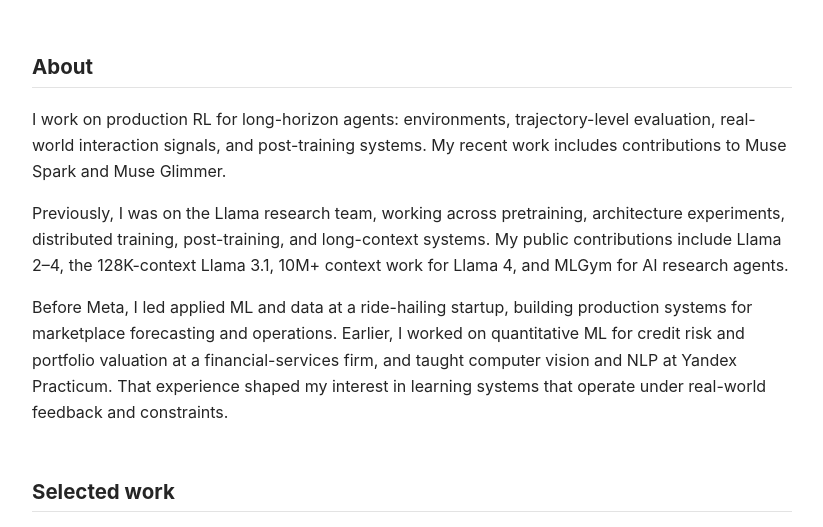
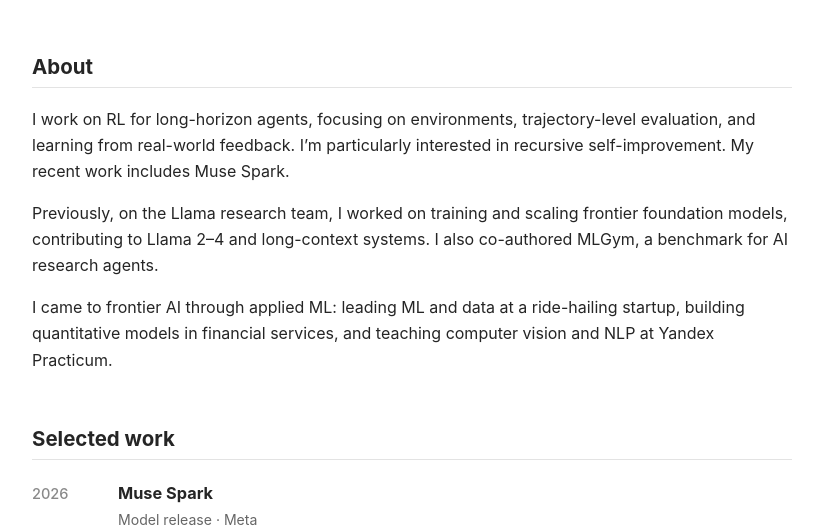
Before and after one commit to nikbsh/nikbsh.github.io, a plain HTML site: page index.html in a window 1280 px wide. Shown: the part 216-743 px from the top of the page, without its empty margins (228-1051 px from the left). Drawn offline with Linux system fonts and the light colour scheme.

Commit message:
Refine About section around agentic RL and RSI

```diff
--- a/index.html
+++ b/index.html
@@ -30,26 +30,21 @@
       <section aria-labelledby="about">
         <h2 id="about">About</h2>
         <p>
-          I work on production RL for long-horizon agents: environments,
-          trajectory-level evaluation, real-world interaction signals, and
-          post-training systems. My recent work includes contributions to Muse
-          Spark and Muse Glimmer.
+          I work on RL for long-horizon agents, focusing on environments,
+          trajectory-level evaluation, and learning from real-world feedback.
+          I’m particularly interested in recursive self-improvement. My recent
+          work includes Muse Spark.
         </p>
         <p>
-          Previously, I was on the Llama research team, working across
-          pretraining, architecture experiments, distributed training,
-          post-training, and long-context systems. My public contributions
-          include Llama 2–4, the 128K-context Llama 3.1, 10M+ context work for
-          Llama 4, and MLGym for AI research agents.
+          Previously, on the Llama research team, I worked on training and
+          scaling frontier foundation models, contributing to Llama 2–4 and
+          long-context systems. I also co-authored MLGym, a benchmark for AI
+          research agents.
         </p>
         <p>
-          Before Meta, I led applied ML and data at a ride-hailing startup,
-          building production systems for marketplace forecasting and
-          operations. Earlier, I worked on quantitative ML for credit risk and
-          portfolio valuation at a financial-services firm, and taught computer
-          vision and NLP at Yandex Practicum. That experience shaped my interest
-          in learning systems that operate under real-world feedback and
-          constraints.
+          I came to frontier AI through applied ML: leading ML and data at a
+          ride-hailing startup, building quantitative models in financial
+          services, and teaching computer vision and NLP at Yandex Practicum.
         </p>
       </section>
 
```
